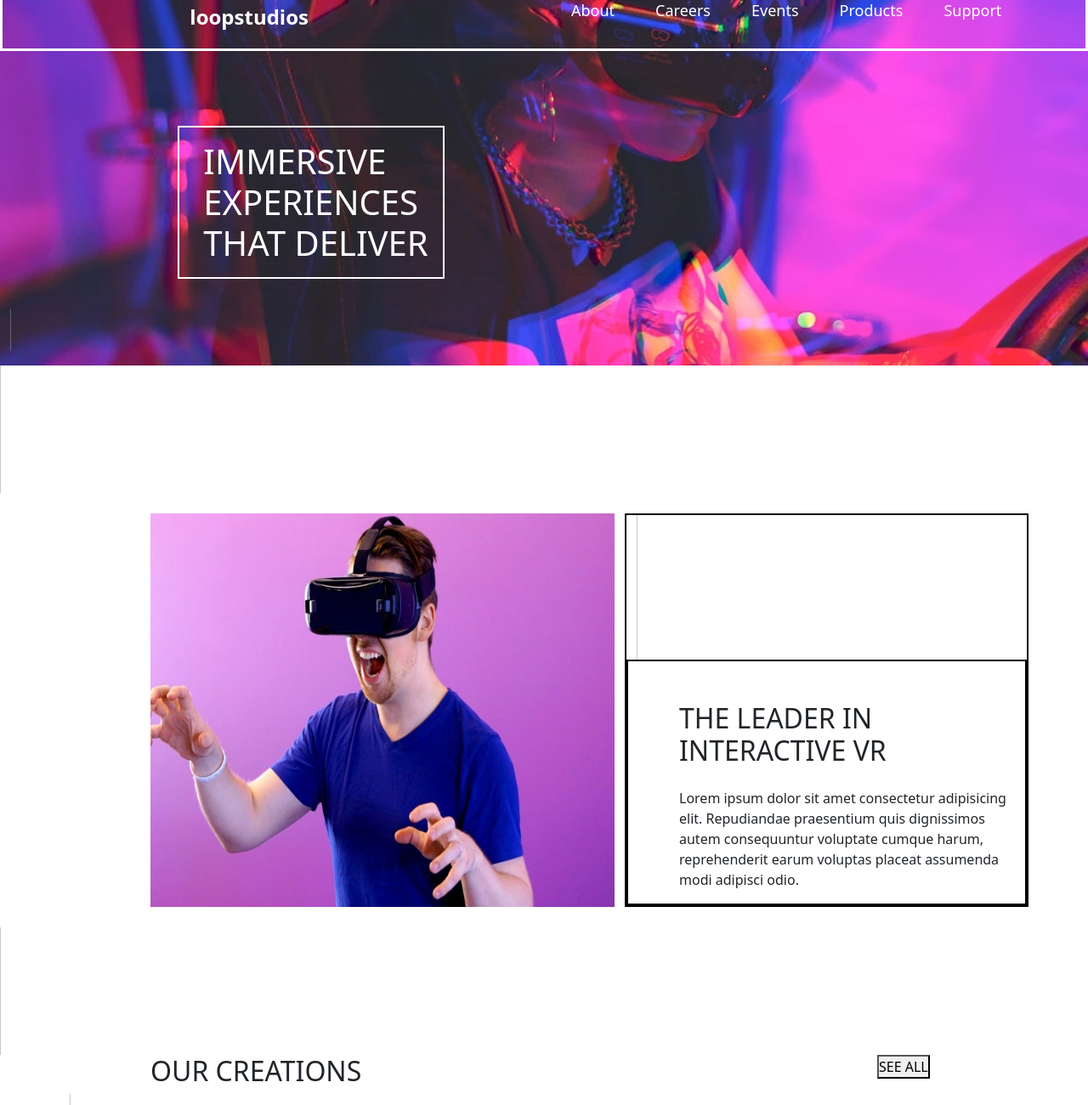
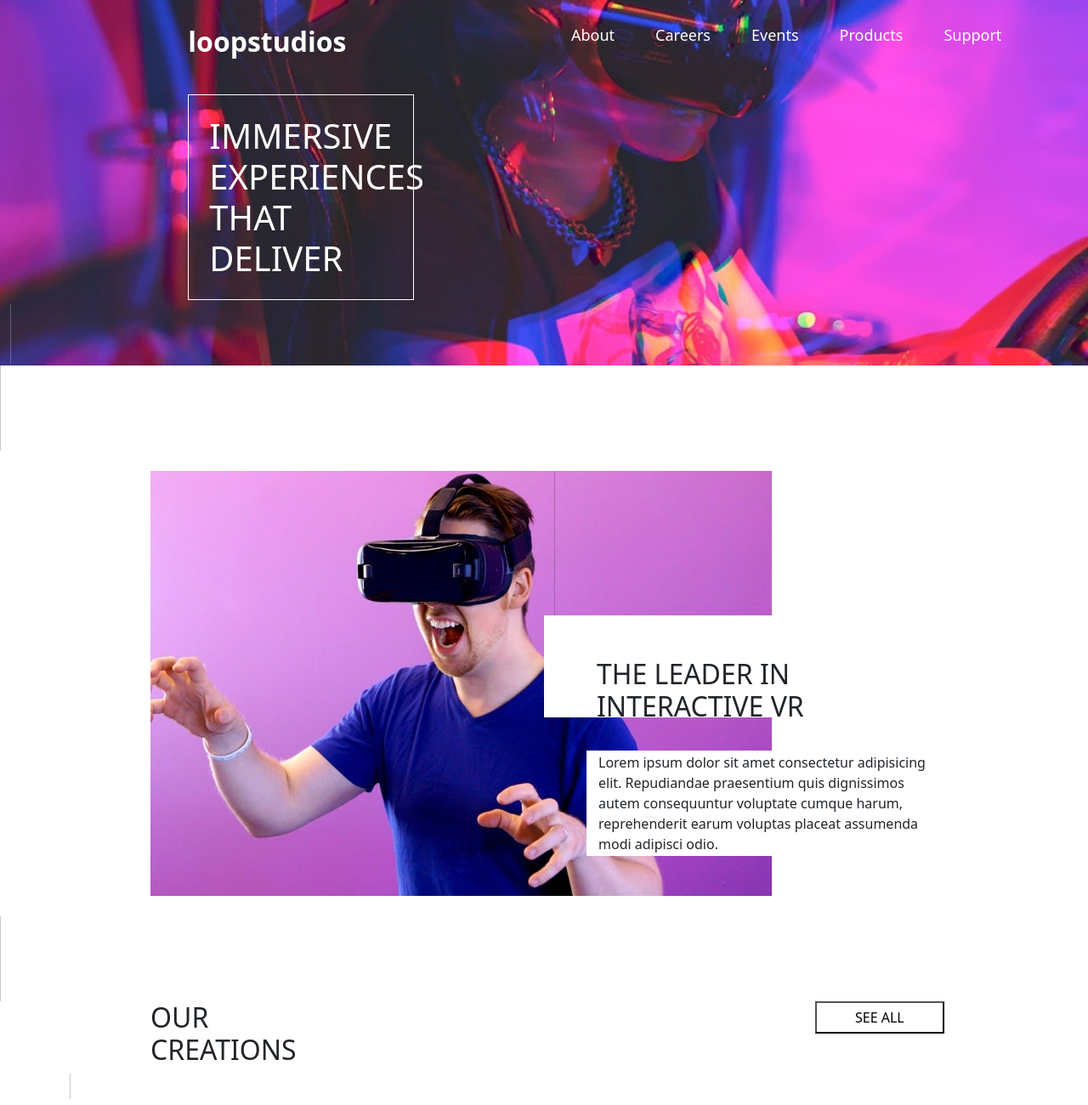
Before and after one commit to duokobia/loopstudios-landing-page-main, a plain HTML site: page index.html in a window 1280 px wide. Shown: the part 20-1320 px from the top of the page at 85% size. Drawn offline with nearby package versions, Linux system fonts and the light colour scheme.

Commit message:
WIP Create desktop layout

```diff
--- a/css/styles.css
+++ b/css/styles.css
@@ -20,15 +20,12 @@ br {
 .header{
     display: flex;
     flex-direction: row;
-    height: 80px;
-    border: 3px solid white;
+    height: 100px;
 }
 .logo{
-    font-size: 24px;
+    font-size: 32px;
     font-weight: 600;
-
 }
-
 .nav-items{
     display: flex;
     flex-direction: row;
@@ -43,17 +40,24 @@ br {
 }
 
 .caption{
-    border: 2px solid white;
+    border: 1px solid white;
 }
 .leaderarticle{
-    border: 2px solid black;
+    border: 2px solid white;
+    background-color: white;
+    height: 120px;
 }
-/* .leaderarticleBox{
-    border: 2px solid black;
-} */
+.myParagragh{
+    border: 2px solid white;
+    background-color: white;
+}
+.seeAllBtn{
+    background-color: white;
+    padding: 5px 30px 5px 30px;
+
+}
 .myParagragh{
    padding: 0;
-   /* padding-bottom: -2rem; */
 }
 
 .my-footer{
--- a/index.html
+++ b/index.html
@@ -25,6 +25,9 @@
 
     <div class="container-fluid">
         <div class="row banner">
+            <div class="d-flex" style="height: 10px;">
+                <div class="vr"></div>
+            </div>
             <div class="col-12 header align-items-center">
                 <span class="col-4 offset-2 logo">loopstudios</span>
                 <ul class="col-4  nav-items">
@@ -36,49 +39,53 @@
                 </ul>
             </div>
             <div class="row align-items-center">
-                <div class="col-3 offset-2  caption">
-                    <h1 class="mt-3 mb-3 ms-3">IMMERSIVE <br> EXPERIENCES<br> THAT DELIVER</h1>
+                <div class="col-3 offset-2 ">
+                    <div class="col-11 caption">
+                        <h1 class="mt-4 mb-4 ms-4">IMMERSIVE <br> EXPERIENCES<br> THAT DELIVER</h1>
+                    </div>
                 </div>
-                <div class="d-flex" style="height: 50px;">
+                <div class="d-flex" style="height: 70px;">
                     <div class="vr"></div>
                 </div>
             </div>
         </div>
     </div>
-    <div class="d-flex" style="height: 150px;">
+    <div class="d-flex" style="height: 100px;">
         <div class="vr"></div>
       </div>
     <div class="container">
         <div class="row articlepart">
-            <img src="./images/desktop/image-interactive.jpg" class="col-6 offset-1 my-4 articleImg" alt="night-arcade"/>
-            <div class="col-5 my-4 leaderarticle">
+
+            <div class="col-5 offset-1">
+                <img src="./images/desktop/image-interactive.jpg" class="  my-4 articleImg" alt="night-arcade"/>
+            </div>
+
+
+            <div class="col-5 my-4 ">
                 <div class="d-flex" style="height: 170px;">
                     <div class="vr"></div>
                 </div>
                 <div class="row pt-5 ps-5 leaderarticle">
-                    <!-- <div class="row leaderarticle"> -->
-                        <h2 class=" mb-4 ">THE LEADER IN<br>INTERACTIVE VR</h2>
+                        <h2 class="pb-4">THE LEADER IN<br>INTERACTIVE VR</h2>
                         <P class="myParagragh" >Lorem ipsum dolor sit amet consectetur adipisicing elit. Repudiandae praesentium quis dignissimos autem consequuntur voluptate cumque harum, reprehenderit earum voluptas placeat assumenda modi adipisci odio.
                        </P>
-                    <!-- </div> -->
-
                 </div>
             </div>
         </div>
     </div>
-    <div class="d-flex" style="height: 150px;">
+    <div class="d-flex" style="height: 100px;">
         <div class="vr"></div>
       </div>
     <div class="container gridPhotos">
         <div class="row gridPhotosHeader">
                 <div class="col-6 offset-1">
-                    <h2 class="col-6">OUR CREATIONS</h2>
+                    <h2 class="col-5">OUR CREATIONS</h2>
                 </div>
-                <div class="col-1 offset-3">
-                    <button class="seeAllBtn me-2">SEE ALL</button>
+                <div class="col-3 offset-2">
+                    <button class="col-7 offset-1 seeAllBtn">SEE ALL</button>
                 </div>
         </div>
-        <div class="d-flex" style="height: 50px;">
+        <div class="d-flex" style="height: 30px;">
             <div class="vr"></div>
         </div>
 
@@ -117,19 +124,19 @@
         </div>
         </div>
     </div>
-    <div class="d-flex" style="height: 150px;">
+    <div class="d-flex" style="height: 100px;">
         <div class="vr"></div>
     </div>
      <div class="container-fluid">
         <div class="row align-items-center my-footer">
-            <div class="col-6 offset-2">
-                <div class="row my-2 me-2 bottom-logo">loopstudios</div>
-                <div class="d-flex" style="height: 20px;">
+            <div class="col-5 offset-2">
+                <div class="row mt-3 me-2 bottom-logo">loopstudios</div>
+                <div class="d-flex" style="height: 27px;">
                     <div class="vr"></div>
                 </div>
                 <div class="row">
                     <ul class="bottom-nav-item">
-                        <li class="mx- nav-list-bottom">About</li>
+                        <li class="me-3 nav-list-bottom">About</li>
                         <li class="mx-3 nav-list-bottom">Careers</li>
                         <li class="mx-3 nav-list-bottom">Events</li>
                         <li class="mx-3 nav-list-bottom">Products</li>
@@ -137,8 +144,8 @@
                     </ul>
                 </div>
             </div>
-            <div class="col-2 ">
-                <div class="row offset-4 socialmedialogos">
+            <div class="col-3 ">
+                <div class="row offset-7 socialmedialogos">
                     <ul class="bottom-nav-item">
                         <li class="mx-2 nav-list-bottom"><img src="./images/icon-facebook.svg" alt="facebook-logo"/></li>
                         <li class="mx-2 nav-list-bottom"><img src="./images/icon-twitter.svg" alt="facebook-logo"/></li>
@@ -147,10 +154,10 @@
                     </ul>
                     <!-- <span>fbk</span><span>twt</span><span>whats</span><span>instag</span> -->
                 </div>
-                <div class="d-flex" style="height: 10px;">
+                <div class="d-flex" style="height: 6px;">
                     <div class="vr"></div>
                 </div>
-                <div class="row  myCopyright">@2022 loopstudios. All rights reserved.</div>
+                <div class="row offset-3 myCopyright">@2022 loopstudios. All rights reserved.</div>
             </div>
 
         </div>
```
